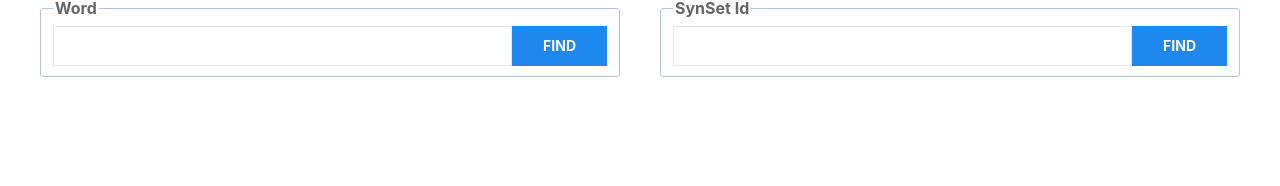
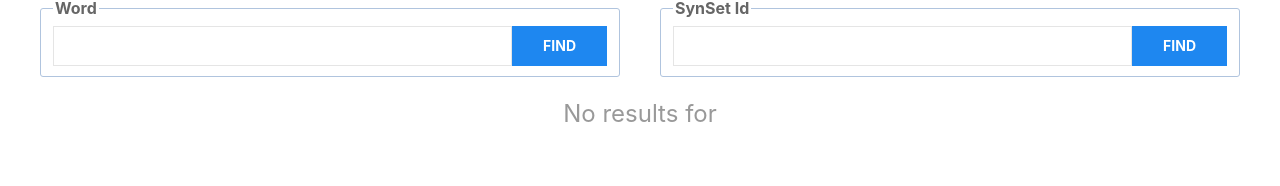
Before and after one commit to kubarium/nlptoolkit-web-simple, a Vue app: page /TurkishSentiNet in a window 1280 px wide. Shown: the part 114-300 px from the top of the page. Built offline with nearby package versions, Linux system fonts and the light colour scheme.

Commit message:
tidies up the HTML structure

```diff
--- a/src/views/TurkishSentiNet.vue
+++ b/src/views/TurkishSentiNet.vue
@@ -50,8 +50,6 @@ function findSynSetID(id) {
     <h2 class="uk-h3 uk-text-muted">
       Sentiment for {{ search }} is {{ sentiment }}
     </h2>
-    <div></div>
-  </div>
     <div class="uk-flex uk-flex-around uk-flex-middle uk-margin" uk-grid v-if="searchResult.length">
       <div class="uk-text-danger uk-margin-xsmall-right uk-text-bold">-1.0</div>
       <div class="uk-width-expand">
@@ -61,4 +59,10 @@ function findSynSetID(id) {
       </div>
       <div class="uk-text-success uk-margin-xsmall-left uk-text-bold">1.0</div>
     </div>
+  </div>
+  <div v-else class="uk-margin uk-text-center">
+    <h2 class="uk-h3 uk-text-muted">
+      No results for {{ search }}
+    </h2>
+  </div>
 </template>
```
Lines whose indentation alone changed are shown as unchanged.
